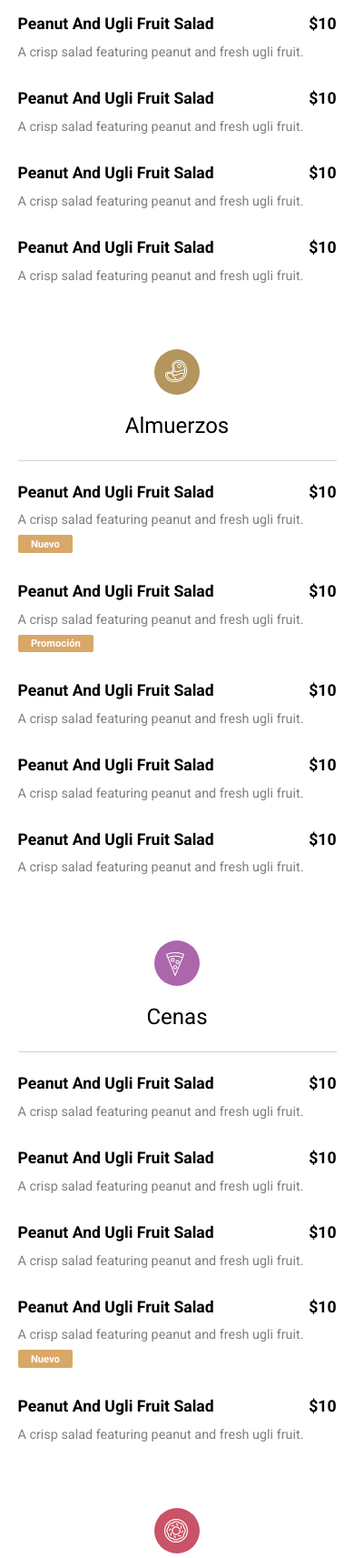
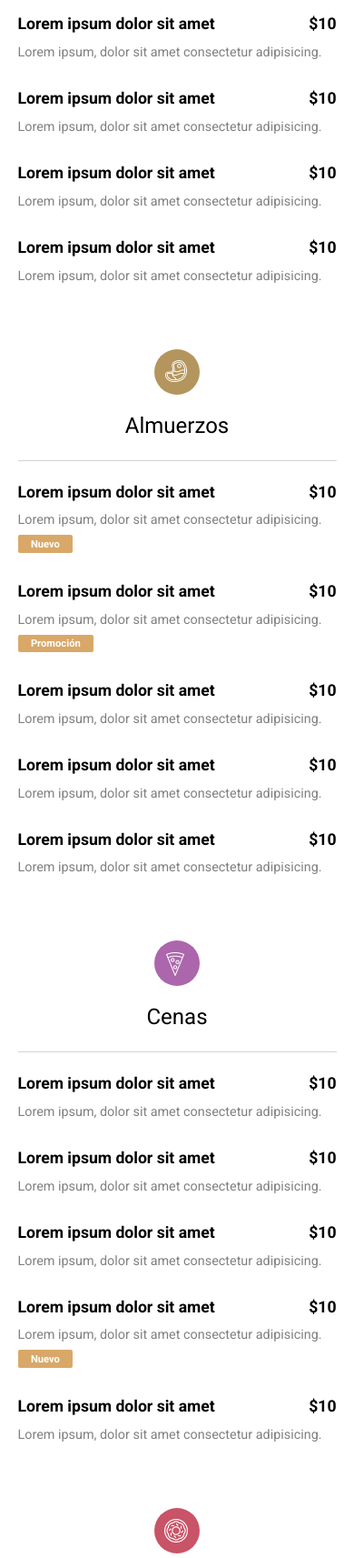
Before and after one commit to XhristianXavier/Restaurant, a plain HTML site: page menu.html in a window 390 px wide. Shown: the part 1140-2853 px from the top of the page at 91% size. Drawn offline with Linux system fonts and the light colour scheme; a web font is replaced by a local one.

```diff
--- a/menu.html
+++ b/menu.html
@@ -97,53 +97,53 @@
                             <div class="food-item-our-menu">
                                 <div class="plate">
                                     <div class="name">
-                                        Peanut And Ugli Fruit Salad
+                                        Lorem ipsum dolor sit amet
                                     </div>
                                     <div class="price">
                                         $10
                                     </div>
                                 </div>
                                 <div class="desc">
-                                    A crisp salad featuring peanut and fresh ugli fruit.
+                                    Lorem ipsum, dolor sit amet consectetur adipisicing.
                                 </div>
                             </div>
                             <div class="food-item-our-menu">
                                 <div class="plate">
                                     <div class="name">
-                                        Peanut And Ugli Fruit Salad
+                                        Lorem ipsum dolor sit amet
                                     </div>
                                     <div class="price">
                                         $10
                                     </div>
                                 </div>
                                 <div class="desc">
-                                    A crisp salad featuring peanut and fresh ugli fruit.
+                                    Lorem ipsum, dolor sit amet consectetur adipisicing.
                                 </div>
                             </div>
                             <div class="food-item-our-menu">
                                 <div class="plate">
                                     <div class="name">
-                                        Peanut And Ugli Fruit Salad
+                                        Lorem ipsum dolor sit amet
                                     </div>
                                     <div class="price">
                                         $10
                                     </div>
                                 </div>
                                 <div class="desc">
-                                    A crisp salad featuring peanut and fresh ugli fruit.
+                                    Lorem ipsum, dolor sit amet consectetur adipisicing.
                                 </div>
                             </div>
                             <div class="food-item-our-menu">
                                 <div class="plate">
                                     <div class="name">
-                                        Peanut And Ugli Fruit Salad
+                                        Lorem ipsum dolor sit amet
                                     </div>
                                     <div class="price">
                                         $10
                                     </div>
                                 </div>
                                 <div class="desc">
-                                    A crisp salad featuring peanut and fresh ugli fruit.
+                                    Lorem ipsum, dolor sit amet consectetur adipisicing.
                                 </div>
                             </div>
                         </div>
@@ -163,68 +163,68 @@
                             <div class="food-item-our-menu">
                                 <div class="plate">
                                     <div class="name">
-                                        Peanut And Ugli Fruit Salad
+                                        Lorem ipsum dolor sit amet
                                     </div>
                                     <div class="price">
                                         $10
                                     </div>
                                 </div>
                                 <div class="desc">
-                                    A crisp salad featuring peanut and fresh ugli fruit.
+                                    Lorem ipsum, dolor sit amet consectetur adipisicing.
                                 </div>
                                 <span class="new">Nuevo</span>
                             </div>
                             <div class="food-item-our-menu">
                                 <div class="plate">
                                     <div class="name">
-                                        Peanut And Ugli Fruit Salad
+                                        Lorem ipsum dolor sit amet
                                     </div>
                                     <div class="price">
                                         $10
                                     </div>
                                 </div>
                                 <div class="desc">
-                                    A crisp salad featuring peanut and fresh ugli fruit.
+                                    Lorem ipsum, dolor sit amet consectetur adipisicing.
                                 </div>
                                 <span class="promotion">Promoción</span>
                             </div>
                             <div class="food-item-our-menu">
                                 <div class="plate">
                                     <div class="name">
-                                        Peanut And Ugli Fruit Salad
+                                        Lorem ipsum dolor sit amet
                                     </div>
                                     <div class="price">
                                         $10
                                     </div>
                                 </div>
                                 <div class="desc">
-                                    A crisp salad featuring peanut and fresh ugli fruit.
+                                    Lorem ipsum, dolor sit amet consectetur adipisicing.
                                 </div>
                             </div>
                             <div class="food-item-our-menu">
                                 <div class="plate">
                                     <div class="name">
-                                        Peanut And Ugli Fruit Salad
+                                        Lorem ipsum dolor sit amet
                                     </div>
                                     <div class="price">
                                         $10
                                     </div>
                                 </div>
                                 <div class="desc">
-                                    A crisp salad featuring peanut and fresh ugli fruit.
+                                    Lorem ipsum, dolor sit amet consectetur adipisicing.
                                 </div>
                             </div>
                             <div class="food-item-our-menu">
                                 <div class="plate">
                                     <div class="name">
-                                        Peanut And Ugli Fruit Salad
+                                        Lorem ipsum dolor sit amet
                                     </div>
                                     <div class="price">
                                         $10
                                     </div>
                                 </div>
                                 <div class="desc">
-                                    A crisp salad featuring peanut and fresh ugli fruit.
+                                    Lorem ipsum, dolor sit amet consectetur adipisicing.
                                 </div>
                             </div>
                         </div>
@@ -244,67 +244,67 @@
                             <div class="food-item-our-menu">
                                 <div class="plate">
                                     <div class="name">
-                                        Peanut And Ugli Fruit Salad
+                                        Lorem ipsum dolor sit amet
                                     </div>
                                     <div class="price">
                                         $10
                                     </div>
                                 </div>
                                 <div class="desc">
-                                    A crisp salad featuring peanut and fresh ugli fruit.
+                                    Lorem ipsum, dolor sit amet consectetur adipisicing.
                                 </div>
                             </div>
                             <div class="food-item-our-menu">
                                 <div class="plate">
                                     <div class="name">
-                                        Peanut And Ugli Fruit Salad
+                                        Lorem ipsum dolor sit amet
                                     </div>
                                     <div class="price">
                                         $10
                                     </div>
                                 </div>
                                 <div class="desc">
-                                    A crisp salad featuring peanut and fresh ugli fruit.
+                                    Lorem ipsum, dolor sit amet consectetur adipisicing.
                                 </div>
                             </div>
                             <div class="food-item-our-menu">
                                 <div class="plate">
                                     <div class="name">
-                                        Peanut And Ugli Fruit Salad
+                                        Lorem ipsum dolor sit amet
                                     </div>
                                     <div class="price">
                                         $10
                                     </div>
                                 </div>
                                 <div class="desc">
-                                    A crisp salad featuring peanut and fresh ugli fruit.
+                                    Lorem ipsum, dolor sit amet consectetur adipisicing.
                                 </div>
                             </div>
                             <div class="food-item-our-menu">
                                 <div class="plate">
                                     <div class="name">
-                                        Peanut And Ugli Fruit Salad
+                                        Lorem ipsum dolor sit amet
                                     </div>
                                     <div class="price">
                                         $10
                                     </div>
                                 </div>
                                 <div class="desc">
-                                    A crisp salad featuring peanut and fresh ugli fruit.
+                                    Lorem ipsum, dolor sit amet consectetur adipisicing.
                                 </div>
                                 <span class="new">Nuevo</span>
                             </div>
                             <div class="food-item-our-menu">
                                 <div class="plate">
                                     <div class="name">
-                                        Peanut And Ugli Fruit Salad
+                                        Lorem ipsum dolor sit amet
                                     </div>
                                     <div class="price">
                                         $10
                                     </div>
                                 </div>
                                 <div class="desc">
-                                    A crisp salad featuring peanut and fresh ugli fruit.
+                                    Lorem ipsum, dolor sit amet consectetur adipisicing.
                                 </div>
                             </div>
                         </div>
@@ -324,53 +324,53 @@
                             <div class="food-item-our-menu">
                                 <div class="plate">
                                     <div class="name">
-                                        Peanut And Ugli Fruit Salad
+                                        Lorem ipsum dolor sit amet
                                     </div>
                                     <div class="price">
                                         $10
                                     </div>
                                 </div>
                                 <div class="desc">
-                                    A crisp salad featuring peanut and fresh ugli fruit.
+                                    Lorem ipsum, dolor sit amet consectetur adipisicing.
                                 </div>
                             </div>
                             <div class="food-item-our-menu">
                                 <div class="plate">
                                     <div class="name">
-                                        Peanut And Ugli Fruit Salad
+                                        Lorem ipsum dolor sit amet
                                     </div>
                                     <div class="price">
                                         $10
                                     </div>
                                 </div>
                                 <div class="desc">
-                                    A crisp salad featuring peanut and fresh ugli fruit.
+                                    Lorem ipsum, dolor sit amet consectetur adipisicing.
                                 </div>
                             </div>
                             <div class="food-item-our-menu">
                                 <div class="plate">
                                     <div class="name">
-                                        Peanut And Ugli Fruit Salad
+                                        Lorem ipsum dolor sit amet
                                     </div>
                                     <div class="price">
                                         $10
                                     </div>
                                 </div>
                                 <div class="desc">
-                                    A crisp salad featuring peanut and fresh ugli fruit.
+                                    Lorem ipsum, dolor sit amet consectetur adipisicing.
                                 </div>
                             </div>
                             <div class="food-item-our-menu">
                                 <div class="plate">
                                     <div class="name">
-                                        Peanut And Ugli Fruit Salad
+                                        Lorem ipsum dolor sit amet
                                     </div>
                                     <div class="price">
                                         $10
                                     </div>
                                 </div>
                                 <div class="desc">
-                                    A crisp salad featuring peanut and fresh ugli fruit.
+                                    Lorem ipsum, dolor sit amet consectetur adipisicing.
                                 </div>
                             </div>
                         </div>
@@ -390,68 +390,68 @@
                             <div class="food-item-our-menu">
                                 <div class="plate">
                                     <div class="name">
-                                        Peanut And Ugli Fruit Salad
+                                        Lorem ipsum dolor sit amet
                                     </div>
                                     <div class="price">
                                         $10
                                     </div>
                                 </div>
                                 <div class="desc">
-                                    A crisp salad featuring peanut and fresh ugli fruit.
+                                    Lorem ipsum, dolor sit amet consectetur adipisicing.
                                 </div>
                                 <span class="new">Nuevo</span>
                             </div>
                             <div class="food-item-our-menu">
                                 <div class="plate">
                                     <div class="name">
-                                        Peanut And Ugli Fruit Salad
+                                        Lorem ipsum dolor sit amet
                                     </div>
                                     <div class="price">
                                         $10
                                     </div>
                                 </div>
                                 <div class="desc">
-                                    A crisp salad featuring peanut and fresh ugli fruit.
+                                    Lorem ipsum, dolor sit amet consectetur adipisicing.
                                 </div>
                                 <span class="promotion">Promoción</span>
                             </div>
                             <div class="food-item-our-menu">
                                 <div class="plate">
                                     <div class="name">
-                                        Peanut And Ugli Fruit Salad
+                                        Lorem ipsum dolor sit amet
                                     </div>
                                     <div class="price">
                                         $10
                                     </div>
                                 </div>
                                 <div class="desc">
-                                    A crisp salad featuring peanut and fresh ugli fruit.
+                                    Lorem ipsum, dolor sit amet consectetur adipisicing.
                                 </div>
                             </div>
                             <div class="food-item-our-menu">
                                 <div class="plate">
                                     <div class="name">
-                                        Peanut And Ugli Fruit Salad
+                                        Lorem ipsum dolor sit amet
                                     </div>
                                     <div class="price">
                                         $10
                                     </div>
                                 </div>
                                 <div class="desc">
-                                    A crisp salad featuring peanut and fresh ugli fruit.
+                                    Lorem ipsum, dolor sit amet consectetur adipisicing.
                                 </div>
                             </div>
                             <div class="food-item-our-menu">
                                 <div class="plate">
                                     <div class="name">
-                                        Peanut And Ugli Fruit Salad
+                                        Lorem ipsum dolor sit amet
                                     </div>
                                     <div class="price">
                                         $10
                                     </div>
                                 </div>
                                 <div class="desc">
-                                    A crisp salad featuring peanut and fresh ugli fruit.
+                                    Lorem ipsum, dolor sit amet consectetur adipisicing.
                                 </div>
                             </div>
                         </div>
@@ -471,67 +471,67 @@
                             <div class="food-item-our-menu">
                                 <div class="plate">
                                     <div class="name">
-                                        Peanut And Ugli Fruit Salad
+                                        Lorem ipsum dolor sit amet
                                     </div>
                                     <div class="price">
                                         $10
                                     </div>
                                 </div>
                                 <div class="desc">
-                                    A crisp salad featuring peanut and fresh ugli fruit.
+                                    Lorem ipsum, dolor sit amet consectetur adipisicing.
                                 </div>
                             </div>
                             <div class="food-item-our-menu">
                                 <div class="plate">
                                     <div class="name">
-                                        Peanut And Ugli Fruit Salad
+                                        Lorem ipsum dolor sit amet
                                     </div>
                                     <div class="price">
                                         $10
                                     </div>
                                 </div>
                                 <div class="desc">
-                                    A crisp salad featuring peanut and fresh ugli fruit.
+                                    Lorem ipsum, dolor sit amet consectetur adipisicing.
                                 </div>
                             </div>
                             <div class="food-item-our-menu">
                                 <div class="plate">
                                     <div class="name">
-                                        Peanut And Ugli Fruit Salad
+                                        Lorem ipsum dolor sit amet
                                     </div>
                                     <div class="price">
                                         $10
                                     </div>
                                 </div>
                                 <div class="desc">
-                                    A crisp salad featuring peanut and fresh ugli fruit.
+                                    Lorem ipsum, dolor sit amet consectetur adipisicing.
                                 </div>
                             </div>
                             <div class="food-item-our-menu">
                                 <div class="plate">
                                     <div class="name">
-                                        Peanut And Ugli Fruit Salad
+                                        Lorem ipsum dolor sit amet
                                     </div>
                                     <div class="price">
                                         $10
                                     </div>
                                 </div>
                                 <div class="desc">
-                                    A crisp salad featuring peanut and fresh ugli fruit.
+                                    Lorem ipsum, dolor sit amet consectetur adipisicing.
                                 </div>
                                 <span class="new">Nuevo</span>
                             </div>
                             <div class="food-item-our-menu">
                                 <div class="plate">
                                     <div class="name">
-                                        Peanut And Ugli Fruit Salad
+                                        Lorem ipsum dolor sit amet
                                     </div>
                                     <div class="price">
                                         $10
                                     </div>
                                 </div>
                                 <div class="desc">
-                                    A crisp salad featuring peanut and fresh ugli fruit.
+                                    Lorem ipsum, dolor sit amet consectetur adipisicing.
                                 </div>
                             </div>
                         </div>
--- a/scss/menu.scss
+++ b/scss/menu.scss
@@ -272,12 +272,15 @@ body{
             margin-bottom:2rem;
             flex-wrap:wrap;
             .field{
-                flex:1 0 auto;
+                flex:1 0 calc(33.3% - 2rem);
                 input[type="text"]{
                     width:100%;
                     outline:none;
                     padding:.8rem;
                     border: 1px solid lightgray;
+                }
+                @media screen and (max-width:768px){
+                    flex: 1 0 100%;
                 }
             }
             &.button{
--- a/scss/styles.scss
+++ b/scss/styles.scss
@@ -490,13 +490,16 @@ body{
             margin-bottom:2rem;
             flex-wrap:wrap;
             .field{
-                flex:1 0 auto;
+                flex:1 0 calc(33.3% - 2rem);
                 input[type="text"]{
                     width:100%;
                     outline:none;
                     padding:.8rem;
                     border: 1px solid lightgray;
                 }
+            @media screen and (max-width:768px){
+                flex: 1 0 100%;
+            }
             }
             &.button{
                 text-align:center;
```
Also changed, not shown: reservation.html (+28 -0 lines), scss/reservation.scss (+34 -0 lines), css/menu.css, css/reservation.css, css/styles.css.
